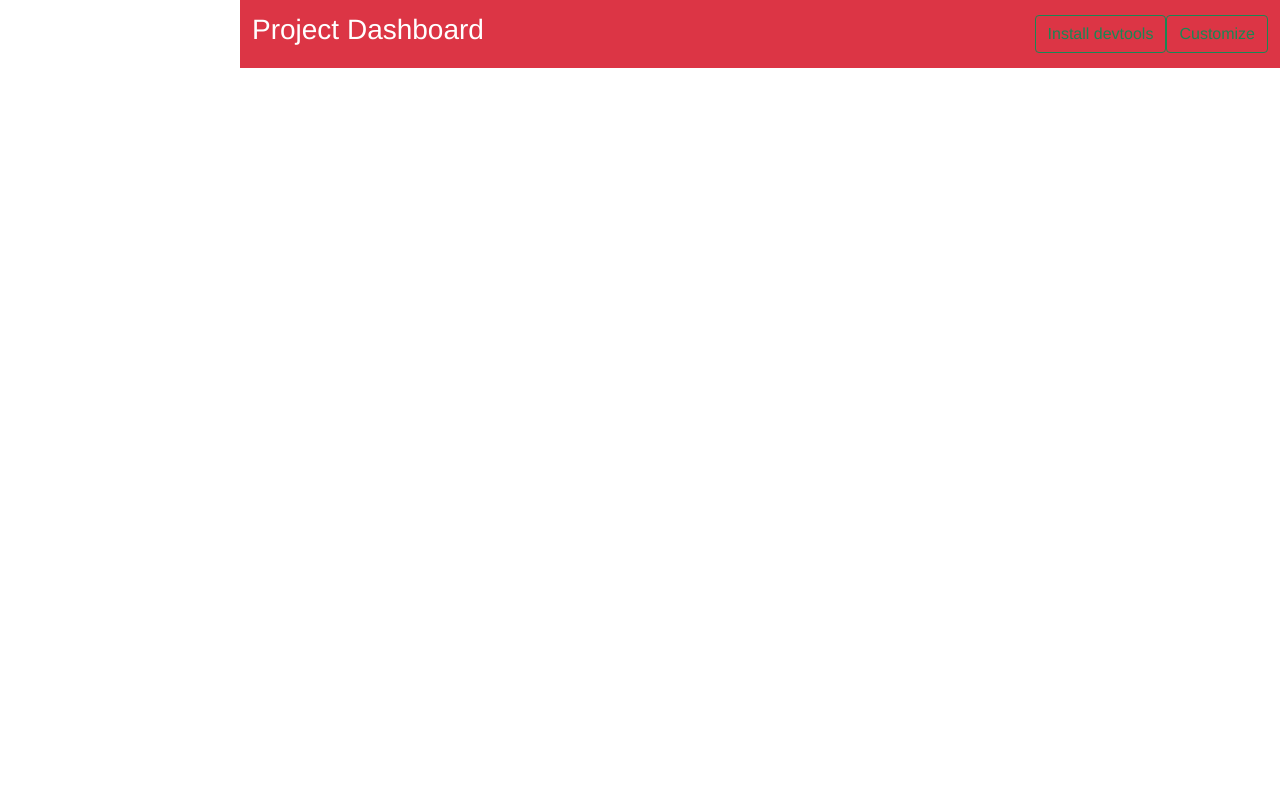
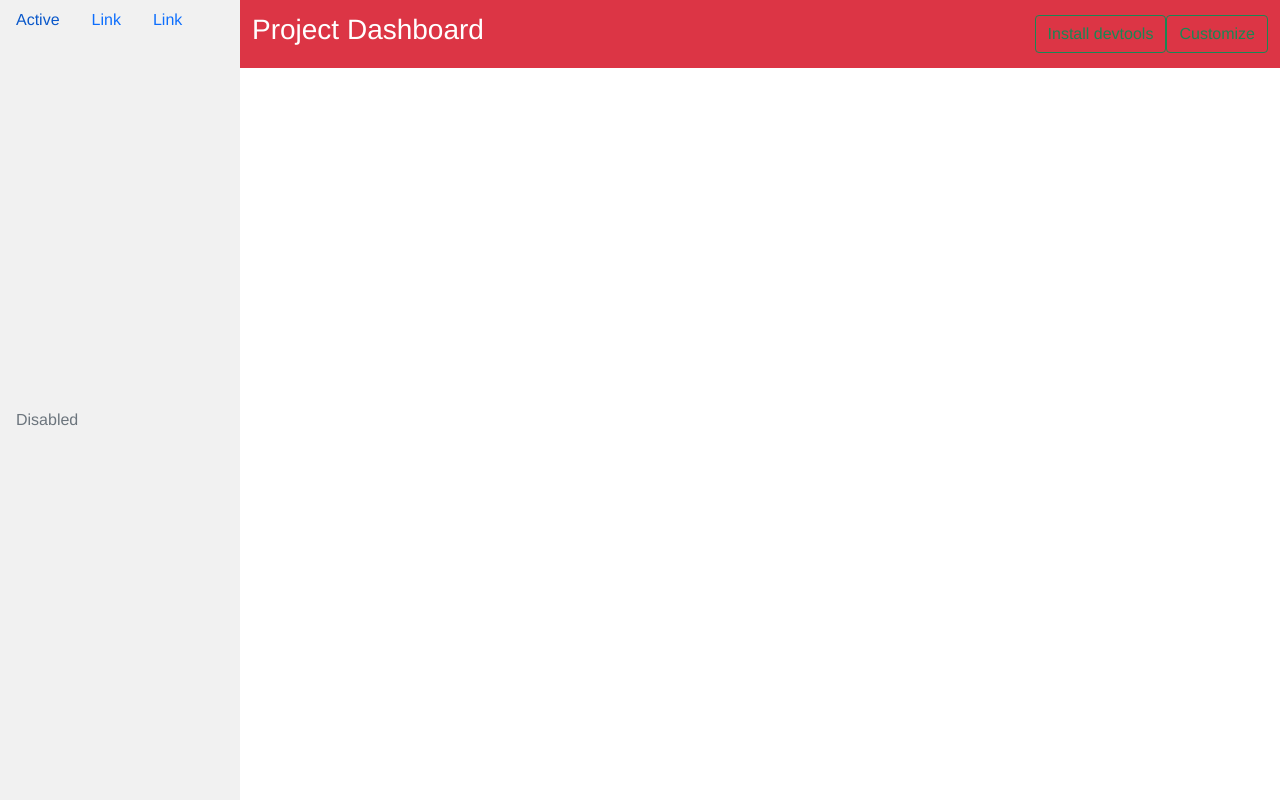
Before and after one commit to ryanngarciaa/mayajs-gui, a Vue app: page /dashboard in a window 1280 px wide. Built offline with nearby package versions, Linux system fonts and the light colour scheme.

Commit message:
Add sidebar

```diff
--- a/src/views/ProjectDashboard.vue
+++ b/src/views/ProjectDashboard.vue
@@ -1,5 +1,6 @@
 <template>
   <div>
+    <ProjectLayout />
     <nav class="navbar navbar-expand-lg">
       <div class="container-fluid">
         <a class="navbar-brand"><h3>Project Dashboard</h3></a>
@@ -20,8 +21,10 @@
 </template>
 
 <script>
+import ProjectLayout from "../layouts/ProjectLayout";
 export default {
   name: "ProjectDashboard",
+  components: { ProjectLayout },
 };
 </script>
 
```
